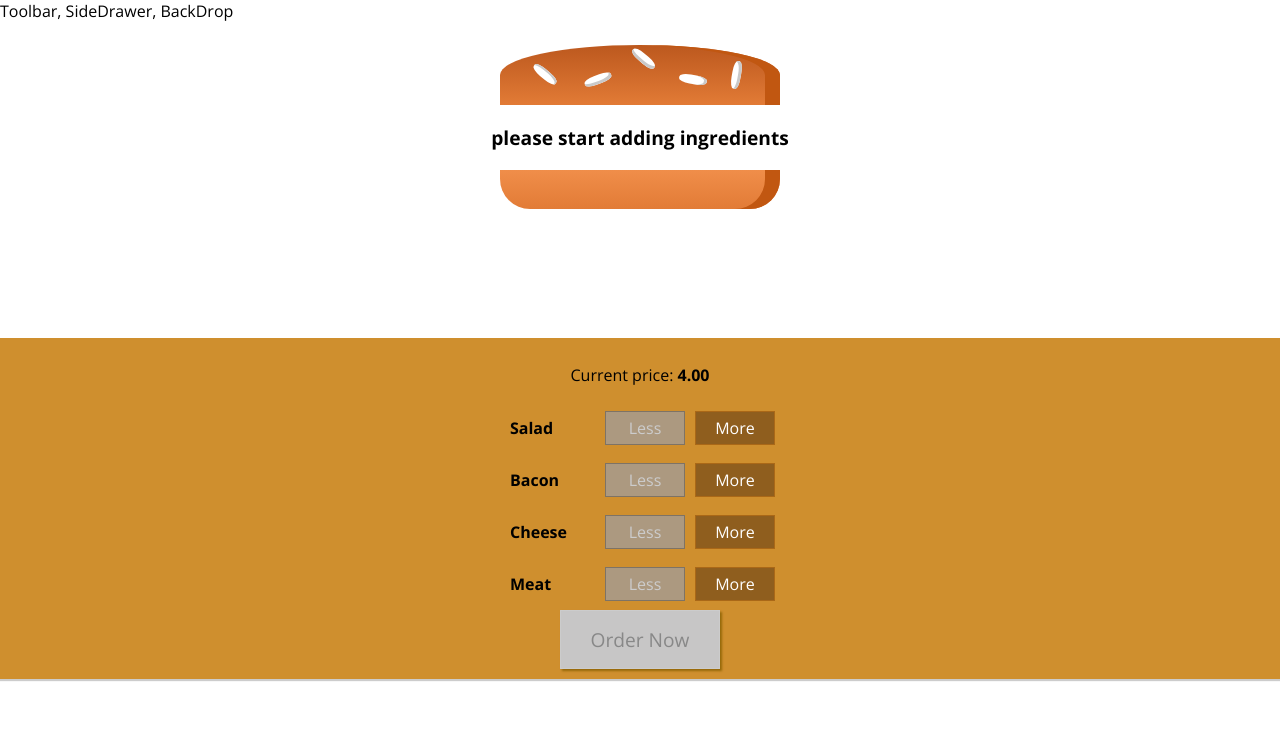
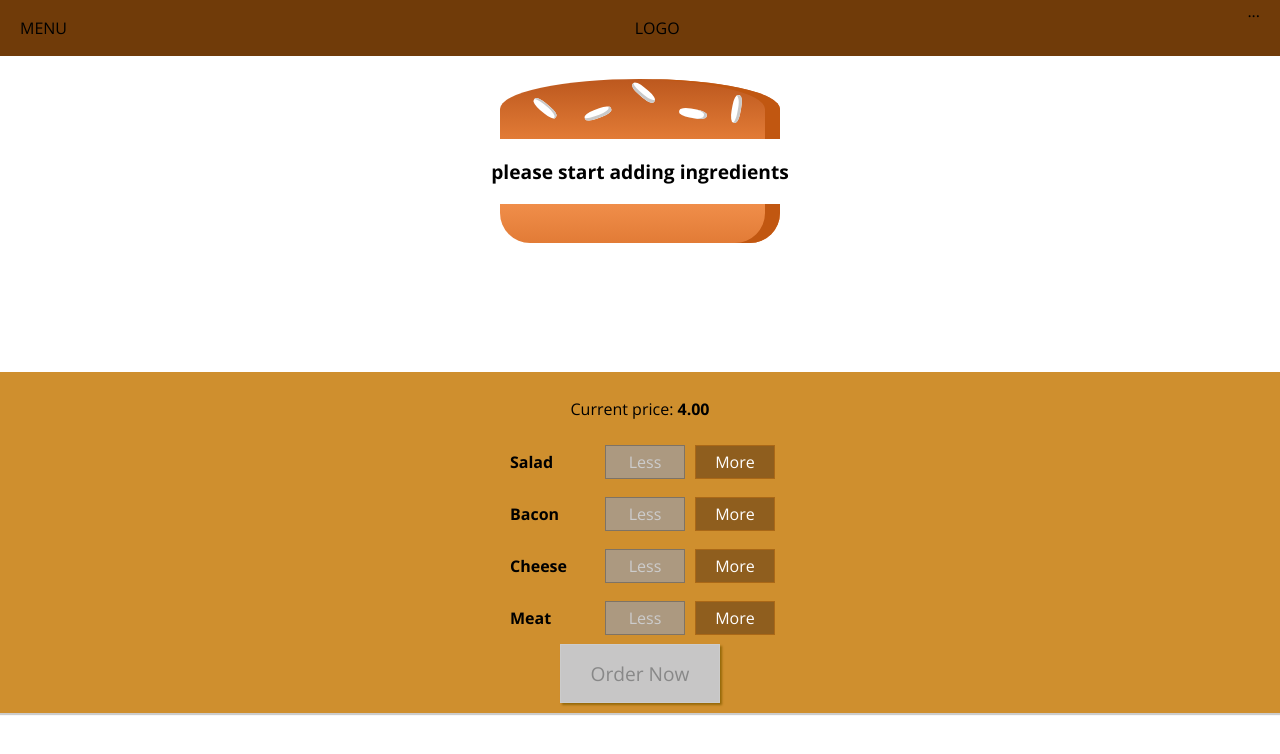
Before and after one commit to mohankumarkandavel/burger-builder, a React app: page / in a window 1280 px wide. Shown: the top 754 px of the page. Built offline with nearby package versions, Linux system fonts and the light colour scheme.

Commit message:
Add toolbar

```diff
--- a/src/components/Layout/Layout.js
+++ b/src/components/Layout/Layout.js
@@ -1,10 +1,11 @@
 import React from 'react';
 import Aux from '../../hoc/Auxiliary';
 import classes from './Layout.module.css';
+import Toolbar from '../Navigation/Toolbar/Toolbar';
 
 const layout = (props) => (
     <Aux>
-        <div>Toolbar, SideDrawer, BackDrop</div>
+        <Toolbar />
         <main className={classes.Content}>
             {props.children}
         </main>
--- a/src/components/Layout/Layout.module.css
+++ b/src/components/Layout/Layout.module.css
@@ -1,3 +1,3 @@
 .Content {
-    margin-top:16px;
+    margin-top:72px;
 }
--- /dev/null
+++ b/src/components/Navigation/Toolbar/Toolbar.js
@@ -0,0 +1,15 @@
+import React from 'react';
+import classes from './Toolbar.module.css';
+
+const toolbar = (props) => (
+    <header className={classes.Toolbar}>
+        <div>MENU</div>
+        <div>LOGO</div>
+        <nav>
+
+        ...
+        </nav>
+    </header>
+);
+
+export default toolbar;
--- /dev/null
+++ b/src/components/Navigation/Toolbar/Toolbar.module.css
@@ -0,0 +1,18 @@
+.Toolbar {
+    height:56px;
+    width:100%;
+    position: fixed;
+    top: 0;
+    left: 0;
+    background-color: #703b09;
+    display: flex;
+    justify-content:space-between;
+    align-items: center;
+    padding: 0 20px;
+    box-sizing: border-box;
+    z-index: 90;
+}
+
+.Toolbar nav {
+    height: 100%;
+}
```
Also changed, not shown: 1 other file (tests, documents, lock files or other folders).
